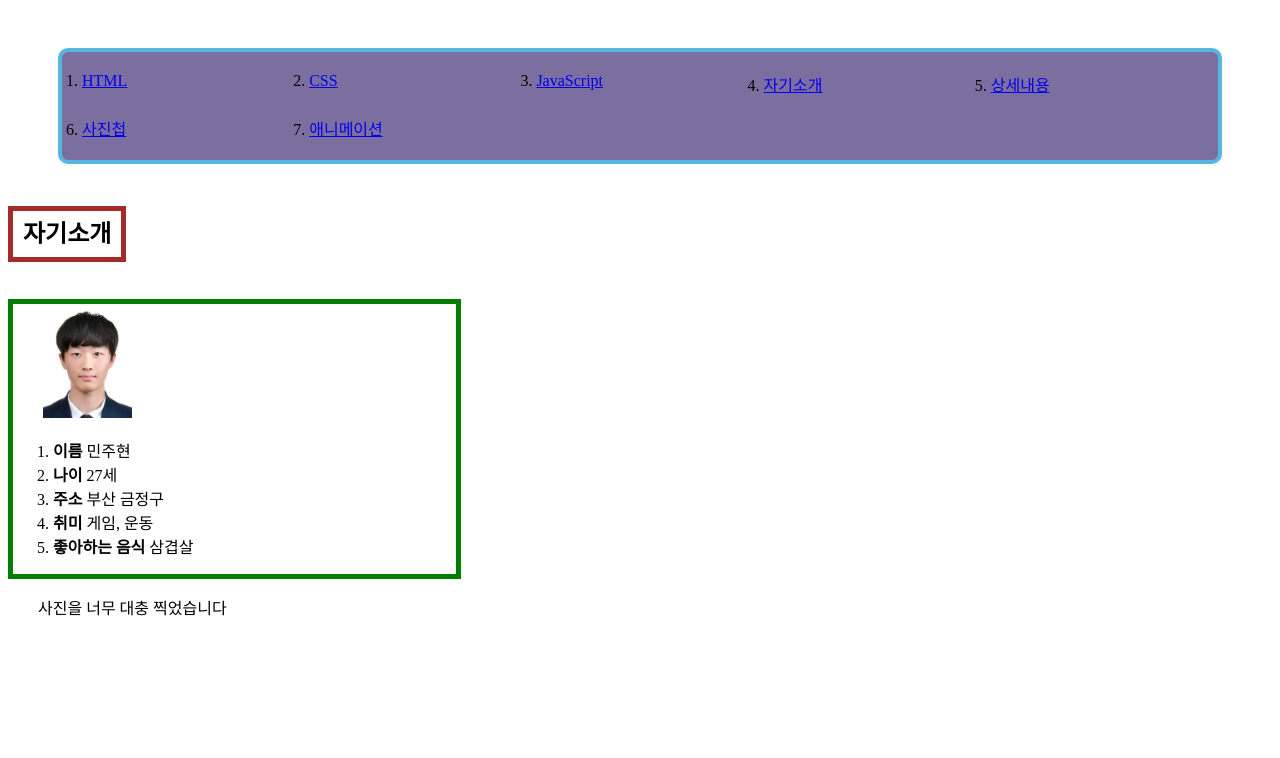
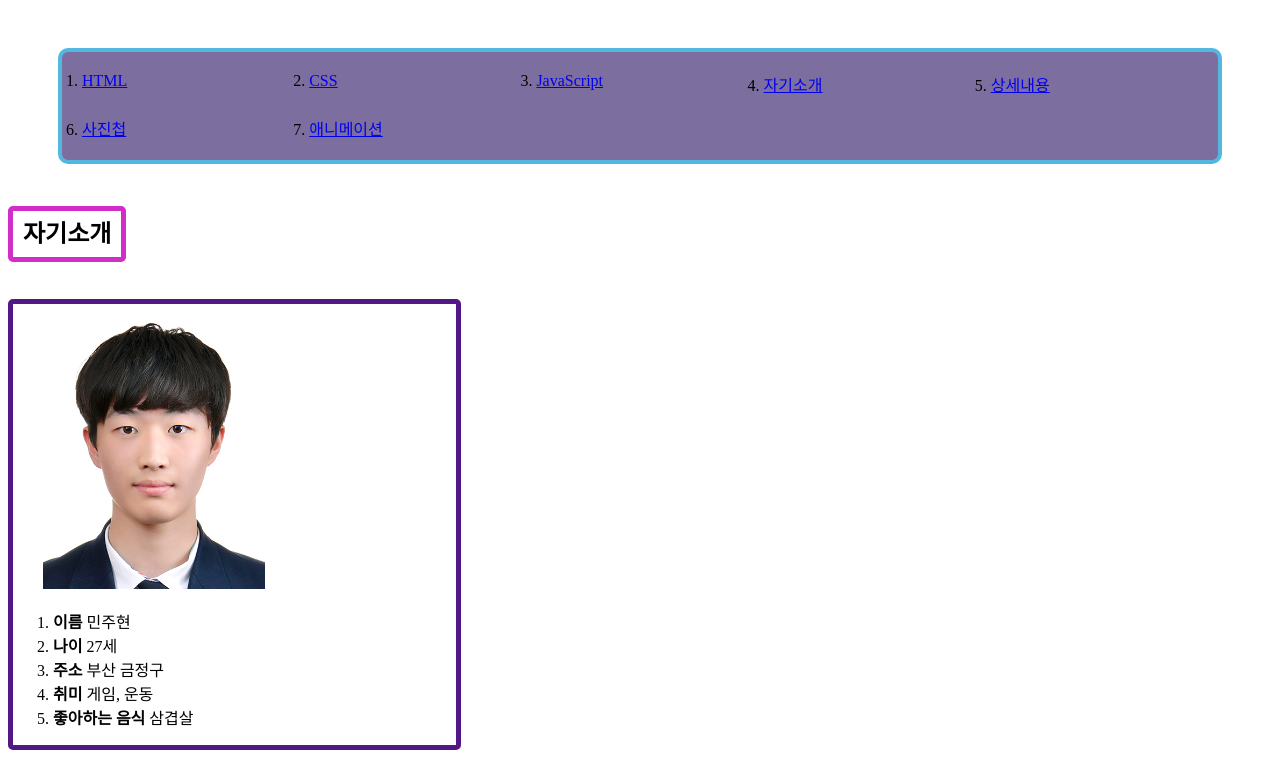
Before and after one commit to minjuhyun1999/-, a plain HTML site: page 4.html in a window 1280 px wide. Shown: the part 60-818 px from the top of the page. Drawn offline with Linux system fonts and the light colour scheme.

Commit message:
자기소개

```diff
--- a/4.html
+++ b/4.html
@@ -42,10 +42,11 @@
    <style>
       h2 {
          border-width: 5px;
-         border-color: brown;
+         border-color: rgb(209, 46, 201);
          border-style: solid;
          display: inline;
          padding: 10px;
+         border-radius: 5px;
       }
 
 
@@ -53,10 +54,12 @@
       .saw {
 
          border-width: 5px;
-         border-color: green;
+         border-color: rgb(81, 24, 134);
          border-style: solid;
          display: inline-block;
          margin-top: 50px;
+         cursor: pointer;
+         border-radius: 5px;
 
 
       }
@@ -64,7 +67,7 @@
    <h2>자기소개</h2>
    <br>
    <div class="saw">
-      <img src="image/민주현.jpg" title="내 사진" width="20%" style="margin-left: 30px;">
+      <img src="image/민주현.jpg" title="내 사진" width="50%" style="margin-left: 30px;">
       <ol>
 
          <li>
@@ -90,9 +93,7 @@
 
 
 
-   <p style="margin-left: 30px;">
-      사진을 너무 대충 찍었습니다
-   </p>
+
 </body>
 
 </html>
```
Also changed, not shown: 6.html (+2 -2 lines).
